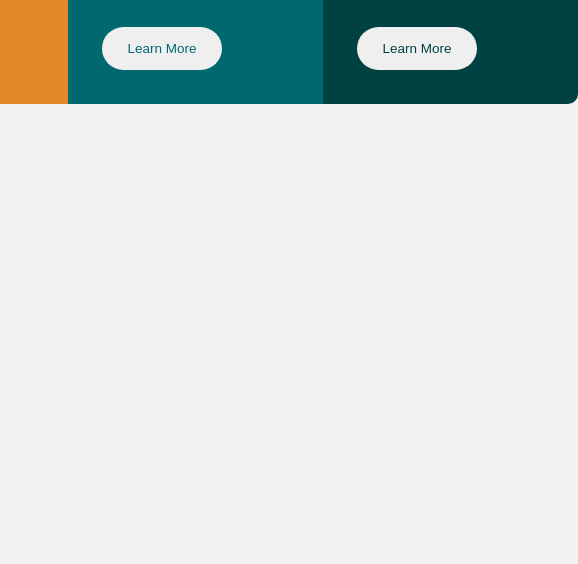
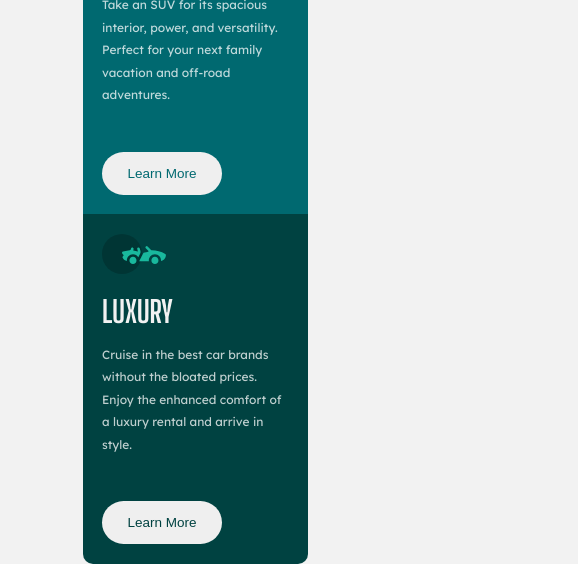
Before and after one commit to sreeramadasuarun/3-column-preview-card-component-main, a plain HTML site: page index.html in a window 390 px wide. Shown: the part 530-1094 px from the top of the page, 578 px wide, since content can reach past the window. Before the commit the page ends 844 px from the top, so only its background shows below. Drawn offline with Linux system fonts and the light colour scheme.

Commit message:
response added mobile and tablet

```diff
--- a/styles/style.css
+++ b/styles/style.css
@@ -115,7 +115,7 @@
 
   /* ..........mobile response........... */
 
-  /*
+
 
   @media only screen and (max-width: 600px) {
 
@@ -127,6 +127,13 @@
           padding: 3rem 0;
       }
 
+      .sedans-card,
+      .luxury-card,
+      .suvs-card {
+          gap: 1.5rem;
+          padding: 2rem;
+      }
+
       .luxury-card {
           border-radius: 0 0 10px 10px;
       }
@@ -135,4 +142,23 @@
           border-radius: 10px 10px 0px 0px;
 
       }
-  } */
+  }
+
+
+
+  @media only screen and (max-width: 768px) {
+
+
+
+  .sedans-card,
+  .luxury-card,
+  .suvs-card {
+      display: flex;
+      flex-direction: column;
+      gap: 1rem;
+      width: 15rem;
+      padding: 1.3rem;
+      justify-content: center;
+  }
+
+}
```
